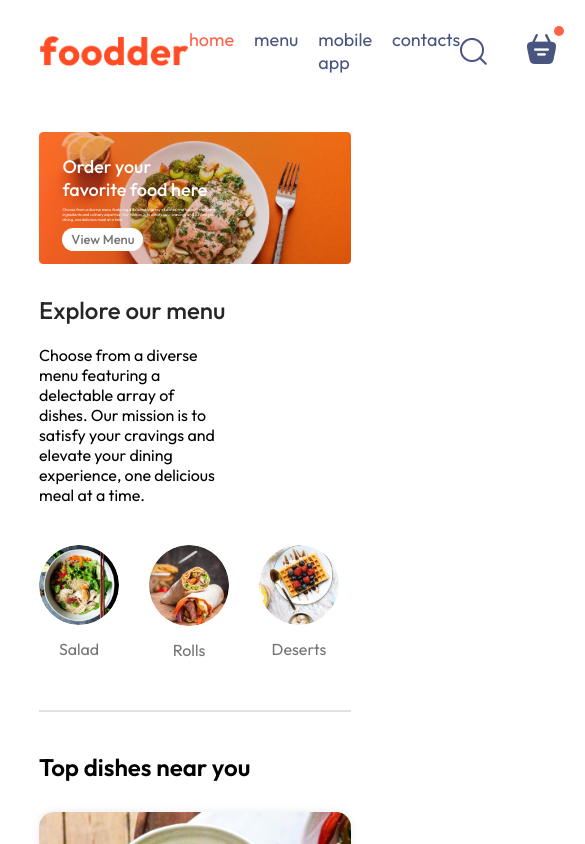
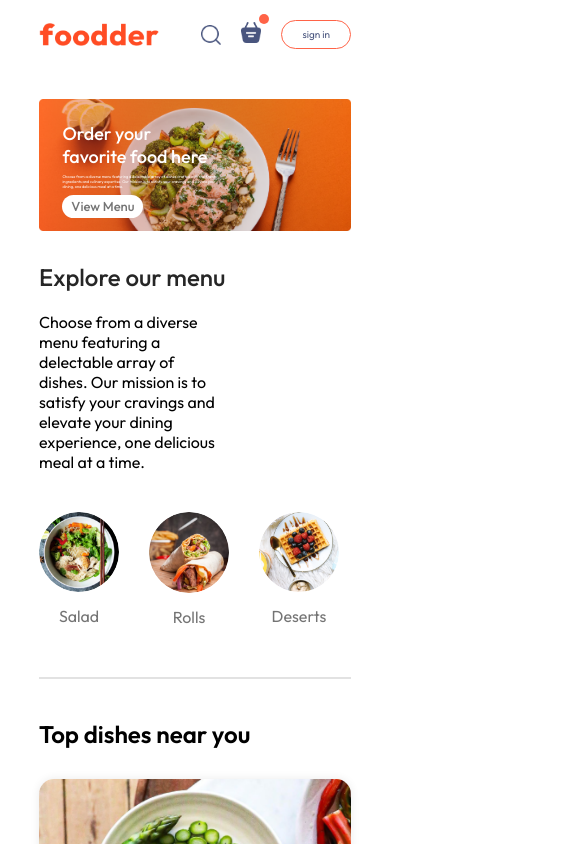
Before and after one commit to stkuwanda/foodder-frontend, a React (Vite) app: page / in a window 390 px wide. Shown: the top 844 px of the page, 585 px wide, since content can reach past the window. Built offline with nearby package versions, Linux system fonts and the light colour scheme.

Commit message:
making the Navbar responsive and mobile friendly

```diff
--- a/src/components/Navbar/Navbar.component.css
+++ b/src/components/Navbar/Navbar.component.css
@@ -61,3 +61,56 @@
 .navbar-right button:hover {
   background-color: #fff4f2;
 }
+
+@media (max-width: 1050px) {
+  nav .logo {
+    width: 140px;
+  }
+
+  .navbar-menu {
+    gap: 20px;
+    font-size: 17px;
+  }
+
+  .navbar-right {
+    gap: 30px;
+  }
+
+  .navbar-right img {
+    width: 22px;
+  }
+
+  .navbar-right button {
+    padding: 8px 25px;
+  }
+}
+
+@media (max-width: 900px) {
+  nav .logo {
+    width: 120px;
+  }
+
+  .navbar-menu {
+    gap: 15px;
+    font-size: 16px;
+  }
+
+  .navbar-right {
+    gap: 20px;
+  }
+
+  .navbar-right img {
+    width: 20px;
+  }
+
+  .navbar-right button {
+    padding: 7px 20px;
+    font-size: 10px;
+  }
+}
+
+@media (max-width: 750px) {
+  .navbar-menu {
+    display: none;
+  }
+}
```
